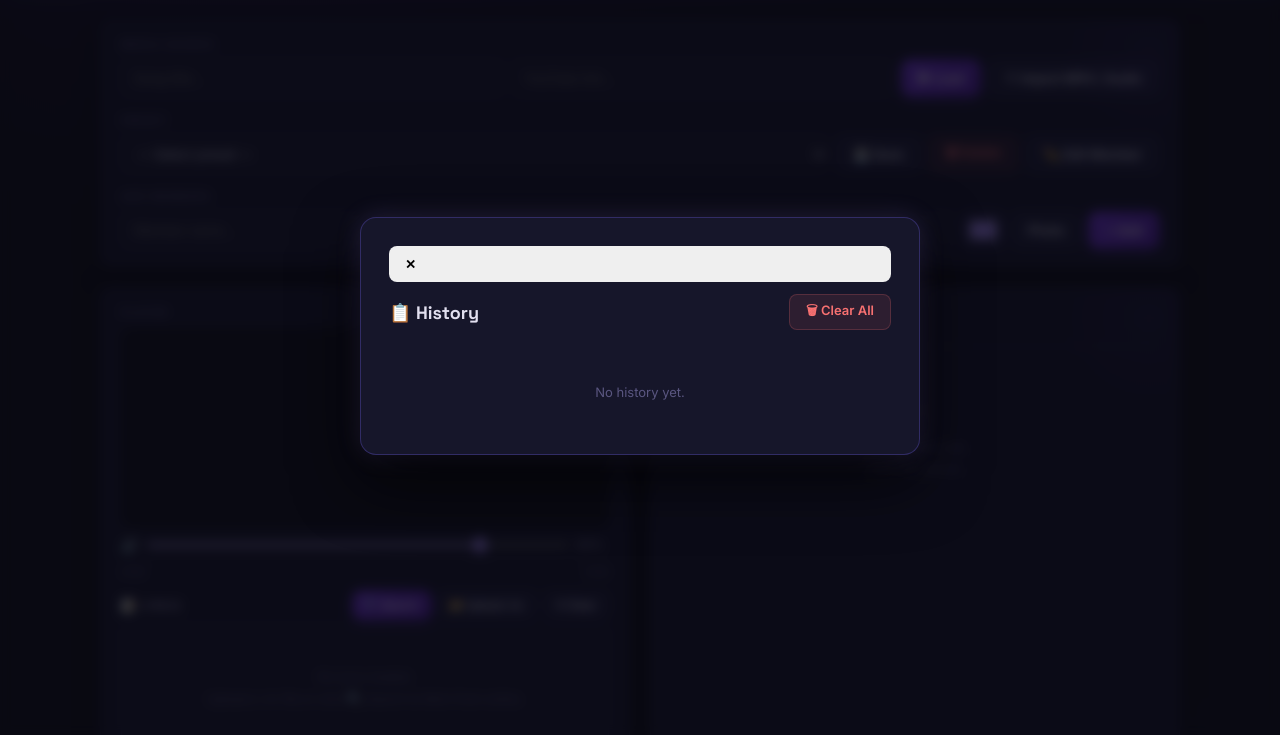
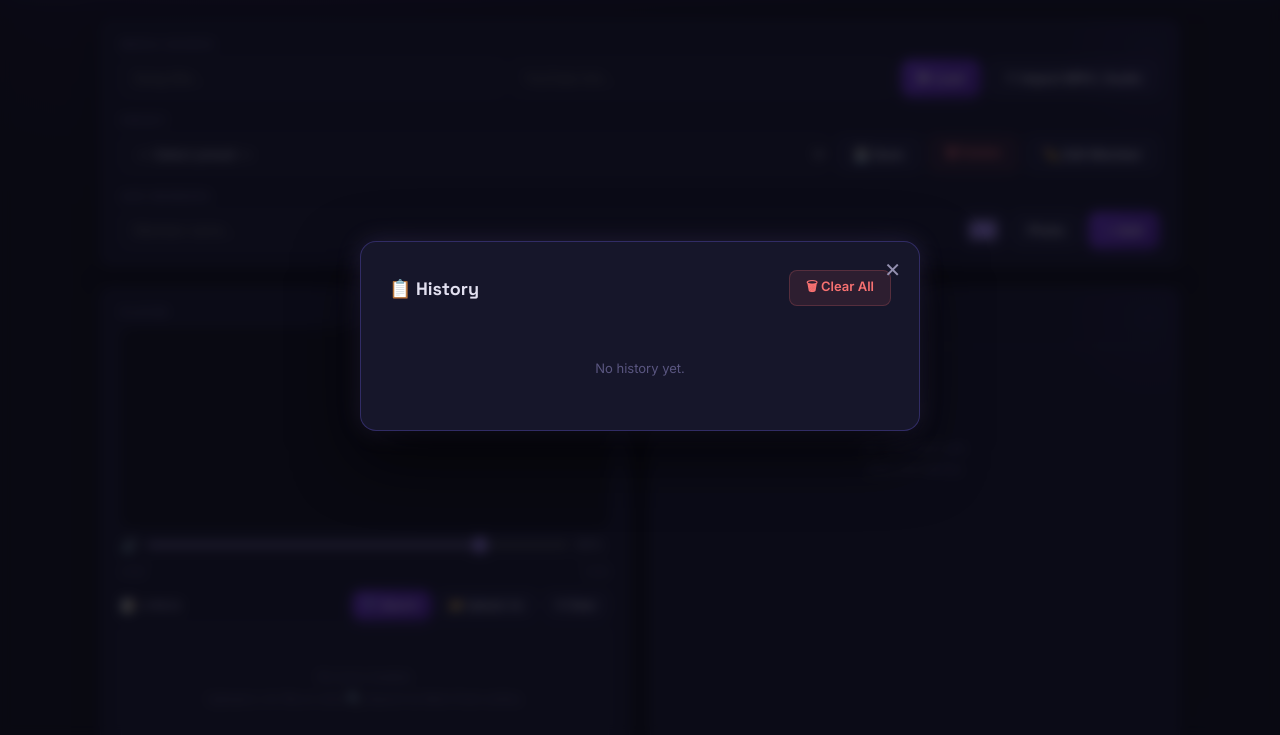
Before and after one commit to kiyoo12/Line_Distro_Pro, a website: page index.html in a window 1280 px wide. Both pictures are taken after a click on the button "📋 History". Shown: the part 64-799 px from the top of the page. Drawn offline with nearby package versions, Linux system fonts and the light colour scheme.

Commit message:
Update style.css

```diff
--- a/style.css
+++ b/style.css
@@ -714,6 +714,31 @@ button, .file-btn {
     to   { transform: translateY(0);    opacity: 1; }
 }
 
+/* ══════════════════════════════════════════
+   MODAL CLOSE BUTTON (X)
+   ══════════════════════════════════════════ */
+.modal-close {
+    position: absolute;
+    top: 10px;
+    right: 12px;
+    background: transparent;
+    border: none;
+    color: var(--text2);
+    font-size: 20px;
+    font-weight: 400;
+    cursor: pointer;
+    line-height: 1;
+    padding: 2px 6px;
+    z-index: 10;
+    border-radius: 4px;
+    transition: color 0.2s, background 0.2s, transform 0.2s;
+}
+.modal-close:hover {
+    color: var(--danger);
+    background: rgba(248,113,113,0.1);
+    transform: scale(1.1);
+}
+
 .modal-wide { max-width: 560px; }
 
 .modal-icon {
```
